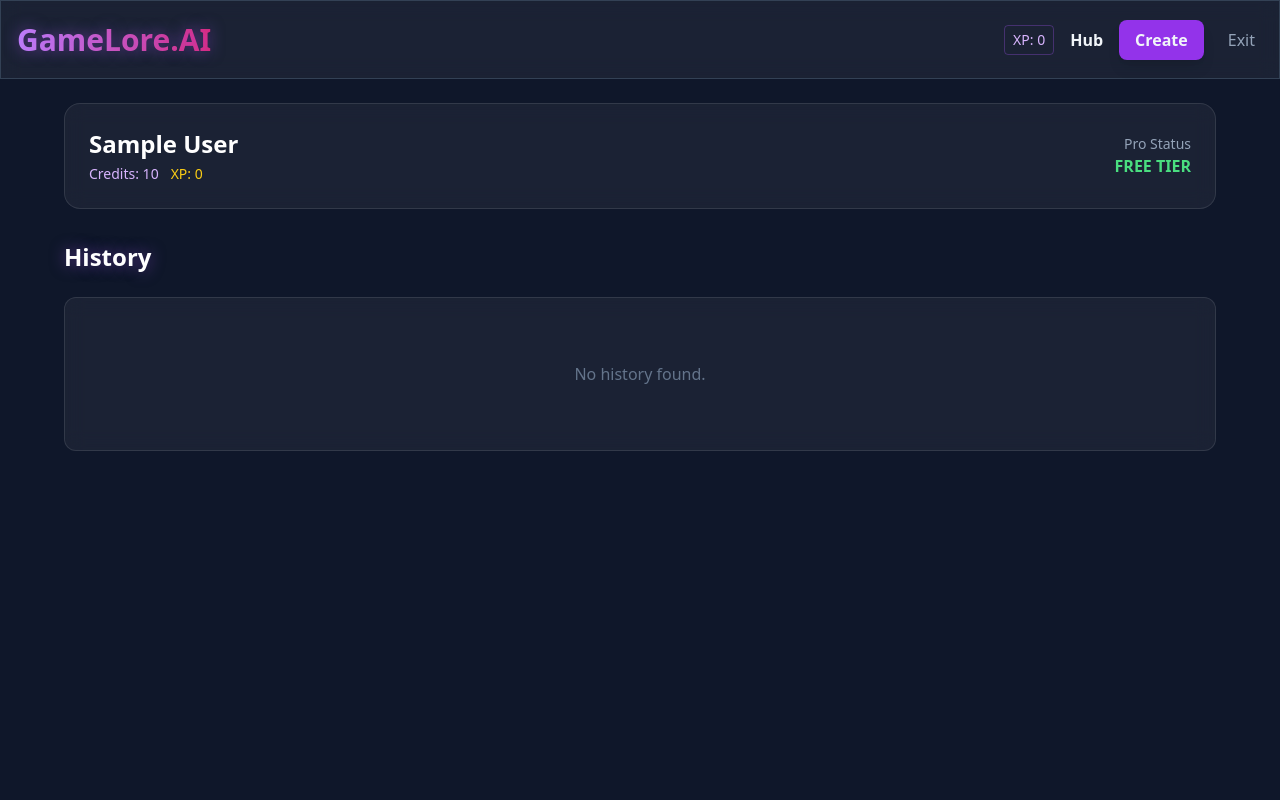
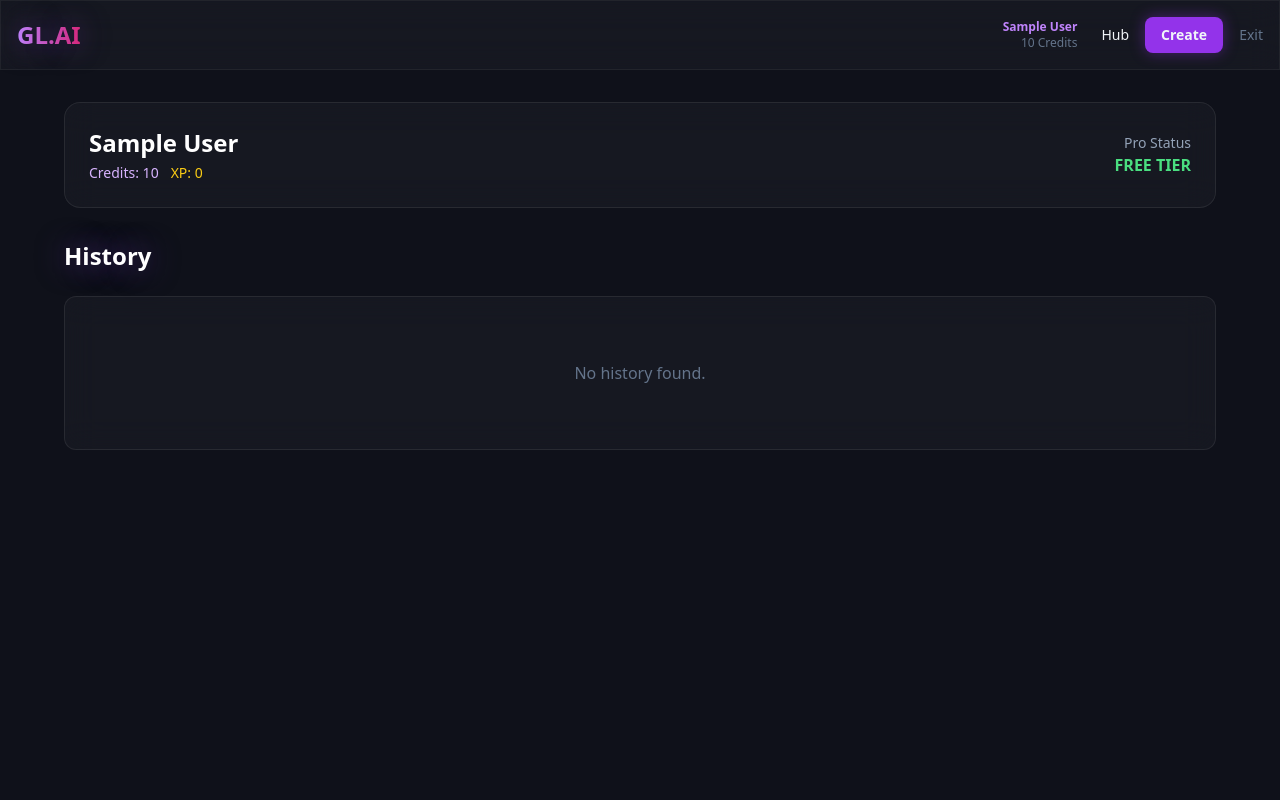
Before and after one commit to Devil-nkp/GameLore-AI, a Flask app: page /dashboard in a window 1280 px wide. Run offline with Flask 3, Linux system fonts and the light colour scheme; the visitor is signed in with stand-in values (Sample User, id 1); data that the repository does not hold is empty; some libraries are stand-ins or nearby versions.

Commit message:
base.html
Updated the title and modified styles for improved aesthetics.

```diff
--- a/templates/base.html
+++ b/templates/base.html
@@ -3,58 +3,41 @@
 <head>
     <meta charset="UTF-8">
     <meta name="viewport" content="width=device-width, initial-scale=1.0">
-    <title>GameLore AI - Precision Engine</title>
+    <title>GameLore Supreme</title>
     <script src="https://cdn.tailwindcss.com"></script>
     <script src="https://unpkg.com/htmx.org@1.9.10"></script>
     <script defer src="https://cdn.jsdelivr.net/npm/alpinejs@3.13.3/dist/cdn.min.js"></script>
     <style>
-        .glass { background: rgba(255, 255, 255, 0.05); backdrop-filter: blur(10px); border: 1px solid rgba(255, 255, 255, 0.1); }
-        [x-cloak] { display: none !important; }
-        .glow-text { text-shadow: 0 0 15px rgba(168, 85, 247, 0.5); }
-        /* Prevent title cutoff on small screens */
-        .brand-title { font-size: clamp(1.25rem, 4vw, 1.875rem); white-space: nowrap; }
+        .glass { background: rgba(255, 255, 255, 0.03); backdrop-filter: blur(16px); border: 1px solid rgba(255, 255, 255, 0.08); }
+        .glow-text { text-shadow: 0 0 30px rgba(168, 85, 247, 0.5); }
+        .custom-scrollbar::-webkit-scrollbar { width: 6px; }
+        .custom-scrollbar::-webkit-scrollbar-track { background: #1e293b; }
+        .custom-scrollbar::-webkit-scrollbar-thumb { background: #475569; border-radius: 10px; }
+        .htmx-indicator{ display:none; }
+        .htmx-request .htmx-indicator{ display:inline; }
+        .htmx-request #vid-text { display: none; }
     </style>
 </head>
-<body class="bg-slate-900 text-slate-100 font-sans antialiased min-h-screen"
-      x-data="{ modalOpen: false, modalSrc: '', modalType: 'image' }">
-
-    <nav class="border-b border-slate-700 p-4 flex justify-between items-center glass sticky top-0 z-50">
-        <a href="/" class="brand-title font-extrabold bg-clip-text text-transparent bg-gradient-to-r from-purple-400 to-pink-600 glow-text hover:opacity-80 transition">
-            GameLore.AI
+<body class="bg-[#0f111a] text-slate-100 font-sans antialiased min-h-screen">
+    <nav class="border-b border-white/5 p-4 flex justify-between items-center glass sticky top-0 z-50">
+        <a href="/" class="text-2xl font-extrabold bg-clip-text text-transparent bg-gradient-to-r from-purple-400 to-pink-600 glow-text">
+            GL.AI
         </a>
-        <div class="flex gap-3 md:gap-4 items-center">
+        <div class="flex gap-4 items-center">
             {% if current_user.is_authenticated %}
-                <span class="text-xs md:text-sm text-purple-300 hidden md:block border border-purple-500/30 px-2 py-1 rounded">XP: {{ current_user.xp }}</span>
-                <a href="/dashboard" class="hover:text-white font-semibold text-sm md:text-base">Hub</a>
-                <a href="/generate" class="bg-purple-600 hover:bg-purple-700 px-3 py-1.5 md:px-4 md:py-2 rounded-lg font-bold shadow-lg text-sm md:text-base">Create</a>
-                <a href="/logout" class="text-slate-400 hover:text-red-400 px-2 text-sm md:text-base">Exit</a>
+                <div class="hidden md:flex flex-col items-end text-xs mr-2">
+                    <span class="text-purple-400 font-bold">{{ user.name }}</span>
+                    <span class="text-slate-500">{{ user.credits }} Credits</span>
+                </div>
+                <a href="/dashboard" class="hover:text-white transition text-sm">Hub</a>
+                <a href="/generate_visuals" class="bg-purple-600 hover:bg-purple-500 px-4 py-2 rounded-lg font-bold text-sm shadow-[0_0_15px_rgba(147,51,234,0.4)]">Create</a>
+                <a href="/logout" class="text-slate-500 hover:text-red-400 text-sm">Exit</a>
             {% else %}
                 <a href="/login/google" class="bg-white text-slate-900 px-4 py-2 rounded-lg font-bold text-sm">Login</a>
             {% endif %}
         </div>
     </nav>
-
-    <div x-show="modalOpen" x-transition.opacity
-         class="fixed inset-0 z-[100] bg-black/95 flex items-center justify-center p-4" x-cloak
-         @keydown.escape.window="modalOpen = false">
-
-        <button @click="modalOpen = false; modalSrc = ''"
-                class="absolute top-4 right-4 text-white/50 hover:text-white text-4xl font-bold p-4 z-50 cursor-pointer">
-            &times;
-        </button>
-
-        <div class="relative max-w-7xl w-full flex justify-center">
-            <template x-if="modalType === 'image'">
-                <img :src="modalSrc" class="max-h-[90vh] max-w-full rounded shadow-2xl border border-slate-700 object-contain">
-            </template>
-
-            <template x-if="modalType === 'video'">
-                <video :src="modalSrc" controls autoplay loop class="max-h-[90vh] max-w-full rounded shadow-2xl border border-slate-700"></video>
-            </template>
-        </div>
-    </div>
-
-    <main class="container mx-auto p-4 md:p-6">
+    <main class="container mx-auto p-4 md:p-8">
         {% block content %}{% endblock %}
     </main>
 </body>
```
